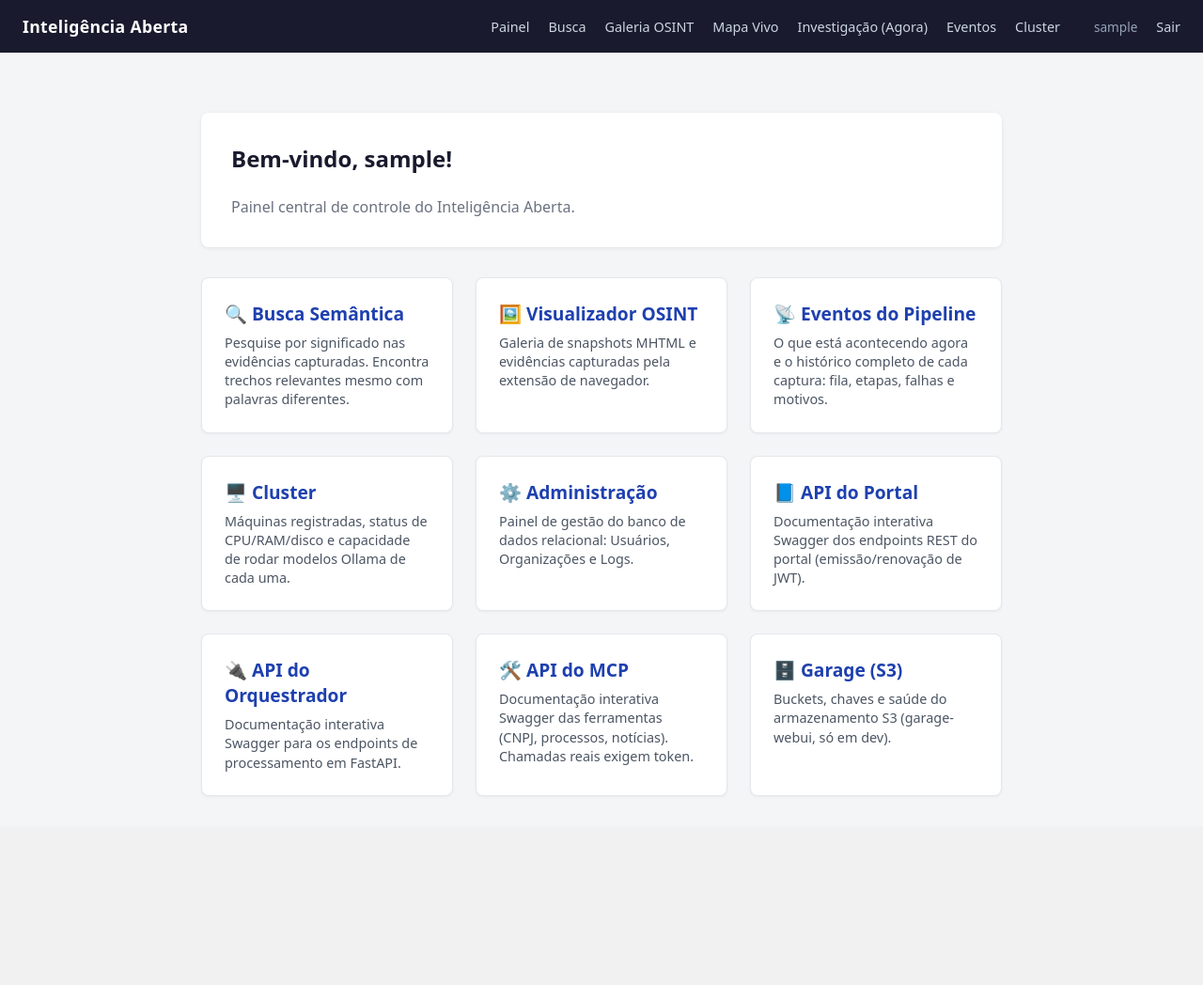
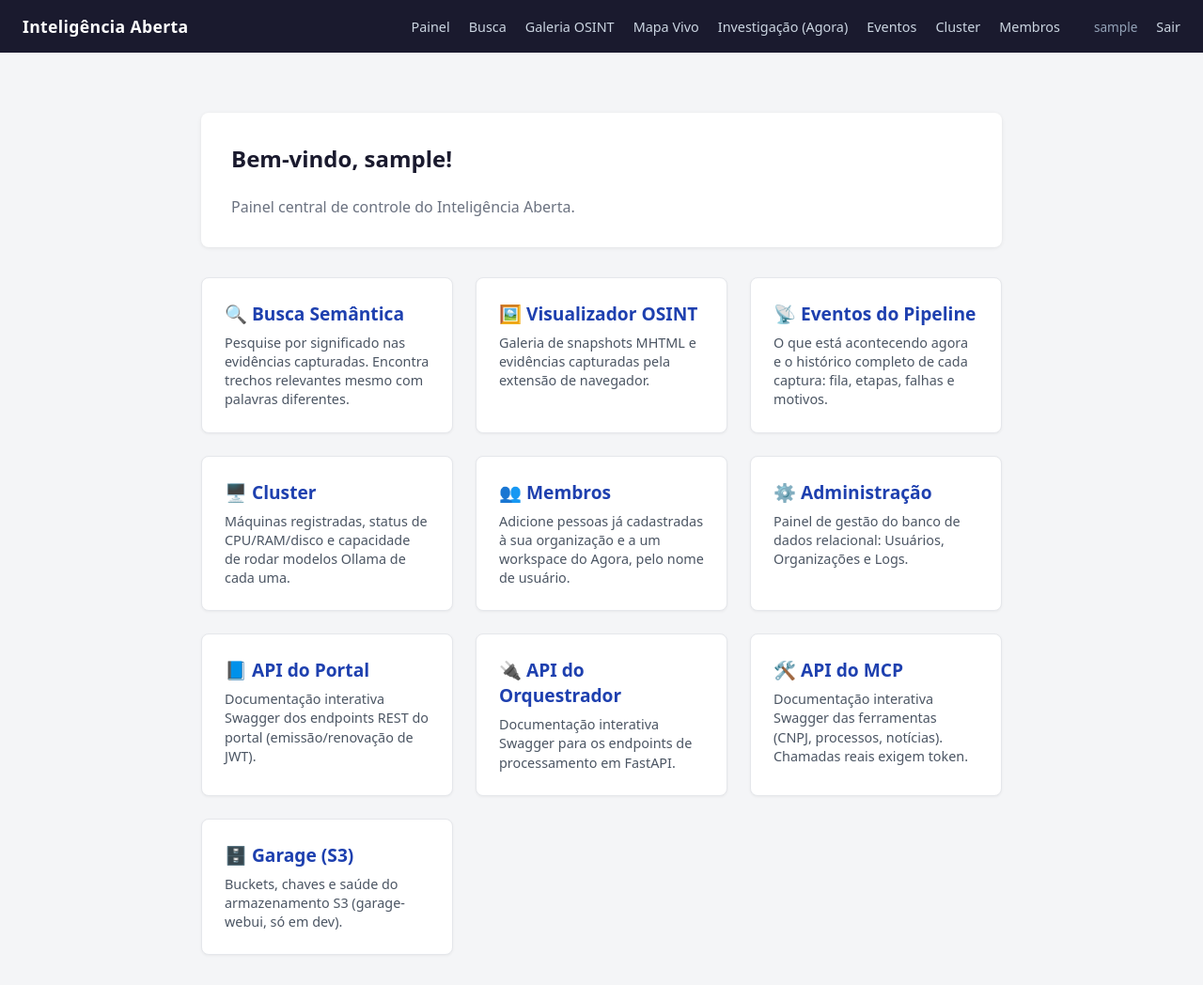
Before and after one commit to bonafe/inteligencia-aberta, a Django app: page / in a window 1280 px wide. Shown: the whole page at 94% size. Before the commit the page ends 846 px from the top, so only its background shows below. Run offline with Django 5.2, Linux system fonts and the light colour scheme; the visitor is signed in with stand-in values (Sample User, id 1); parts of the project's set-up code (start-up, migrations or seed data) failed here and were passed over.

Commit message:
Adiciona a tela /membros/ para pôr pessoas na organização e num workspace do Agora
Dono ou administrador adiciona uma pessoa já cadastrada pelo nome de usuário,
com papel na organização (admin, membro ou convidado; nunca dono) e, se quiser,
um papel num workspace da mesma organização, limitado pelo teto do papel na
organização. Quem já é membro mantém o papel; vínculo vencido é reativado.
Emite eventos operacionais e avisa o agora-sync. Documentação e changelog
atualizados.

Co-Authored-By: Claude Sonnet 5.5 <noreply@anthropic.com>

```diff
--- /dev/null
+++ b/services/portal/apps/accounts/membros.py
@@ -0,0 +1,83 @@
+"""Adicionar uma pessoa já cadastrada a uma organização (e, se quiser, a um workspace do Agora).
+
+Não há convite por e-mail nem link: quem administra a organização informa o nome de usuário e a pessoa
+passa a ser membro na hora. O papel `owner` não se concede aqui, e quem já é membro não tem o papel
+alterado por este caminho (rebaixar ou promover dono/administrador é decisão do admin do Django).
+"""
+
+from dataclasses import dataclass
+
+from django.contrib.auth import get_user_model
+from django.db import transaction
+from django.utils import timezone
+
+from apps.events.emit import emit
+
+from .models import Membership
+from .permissoes import exige_admin
+
+PAPEIS_CONCEDIVEIS = (Membership.Role.ADMIN, Membership.Role.MEMBER, Membership.Role.GUEST)
+
+
+class ErroMembro(Exception):
+    """Entrada recusada; a mensagem é segura para mostrar a quem administra."""
+
+
+@dataclass
+class Resultado:
+    usuario: object
+    membership: Membership
+    ja_era_membro: bool
+    workspace_papel: str | None = None  # papel efetivo no workspace, se foi pedido
+
+
+def adicionar_membro(ator, organizacao, username: str, papel: str, *, workspace=None, papel_workspace: str | None = None) -> Resultado:
+    exige_admin(ator, organizacao)
+    if papel not in PAPEIS_CONCEDIVEIS:
+        raise ErroMembro("Papel inválido para a organização.")
+    alvo = get_user_model().objects.filter(username=(username or "").strip(), is_active=True).first()
+    if alvo is None:
+        raise ErroMembro("Não existe usuário ativo com esse nome. A pessoa precisa se cadastrar em /registro/ antes.")
+    if workspace is not None and (workspace.organization_id != organizacao.pk or workspace.archived_at):
+        raise ErroMembro("Workspace inválido para esta organização.")
+
+    with transaction.atomic():
+        membership, criado = Membership.objects.get_or_create(
+            user=alvo, organization=organizacao, defaults={"role": papel, "invited_by": ator},
+        )
+        ja_era_membro = not criado
+        if ja_era_membro and membership.expires_at and membership.expires_at <= timezone.now():
+            # vínculo vencido: reativa com o papel pedido (não é um membro vigente)
+            membership.role, membership.expires_at, membership.invited_by = papel, None, ator
+            membership.save(update_fields=["role", "expires_at", "invited_by"])
+            ja_era_membro = False
+        if not ja_era_membro:
+            emit(
+                "accounts.membro_adicionado", "ok", source="portal", subject_type="organization", subject_id=organizacao.pk,
+                tenant_id=organizacao.pk, user_id=ator.pk, payload={"alvo": str(alvo.pk), "papel": membership.role},
+            )
+
+        resultado = Resultado(alvo, membership, ja_era_membro)
+        if workspace is not None:
+            resultado.workspace_papel = _no_workspace(ator, workspace, alvo, papel_workspace)
+    return resultado
+
+
+def _no_workspace(ator, workspace, alvo, papel_workspace) -> str:
+    from apps.agora import acesso, sync
+    from apps.agora.models import Workspace, WorkspaceMember
+
+    if papel_workspace not in {Workspace.Role.EDITOR, Workspace.Role.PARTICIPANT, Workspace.Role.VIEWER}:
+        raise ErroMembro("Papel inválido para o workspace.")
+    if alvo.pk != workspace.owner_id:
+        WorkspaceMember.objects.update_or_create(
+            workspace=workspace, user=alvo, defaults={"role": papel_workspace, "invited_by": ator, "expires_at": None},
+        )
+    efetivo = acesso.papel_efetivo(alvo, workspace)  # o teto da organização pode ser menor que o pedido
+    emit(
+        "agora.papel_alterado", "ok", source="portal", subject_type="workspace", subject_id=workspace.pk,
+        tenant_id=workspace.organization_id, user_id=ator.pk,
+        payload={"workspace": str(workspace.pk), "alvo": str(alvo.pk), "papel": papel_workspace, "efetivo": efetivo},
+    )
+    sync.avisar_papel(workspace, alvo, efetivo)
+    return efetivo
--- a/services/portal/apps/accounts/urls.py
+++ b/services/portal/apps/accounts/urls.py
@@ -7,5 +7,7 @@ urlpatterns = [
     path("entrar/", views.EntrarView.as_view(), name="login"),
     path("sair/", LogoutView.as_view(), name="logout"),
     path("registro/", views.registro, name="registro"),
+    path("membros/", views.membros, name="membros"),
+    path("membros/<uuid:org_id>/", views.membros, name="membros"),
     path("", views.dashboard, name="dashboard"),
 ]
--- a/services/portal/apps/accounts/views.py
+++ b/services/portal/apps/accounts/views.py
@@ -1,11 +1,14 @@
 from django.conf import settings
 from django.contrib.auth import get_user_model, login
+from django.contrib import messages
 from django.contrib.auth.decorators import login_required
 from django.contrib.auth.views import LoginView
-from django.shortcuts import redirect, render
+from django.shortcuts import get_object_or_404, redirect, render
 
 from .forms import RegistrationForm
-from .models import Organization
+from .membros import PAPEIS_CONCEDIVEIS, ErroMembro, adicionar_membro
+from .models import Membership, Organization
+from .permissoes import exige_admin, orgs_onde_e_admin
 from .services import criar_organizacao_individual
 
 
@@ -69,3 +72,49 @@ class EntrarView(LoginView):
         if not request.user.is_authenticated and not get_user_model().objects.exists():
             return redirect("registro")
         return super().dispatch(request, *args, **kwargs)
+
+
+@login_required
+def membros(request, org_id=None):
+    """Quem administra a organização lista os membros e adiciona gente (por nome de usuário), com workspace opcional."""
+    from apps.agora.models import Workspace
+
+    if org_id is None:
+        primeira = orgs_onde_e_admin(request.user).order_by("name").first()
+        if primeira is None:
+            return render(request, "accounts/membros.html", {"sem_org": True}, status=403)
+        return redirect("membros", org_id=primeira.pk)
+    org = get_object_or_404(Organization, pk=org_id)
+    exige_admin(request.user, org)
+
+    if request.method == "POST":
+        workspace = None
+        if request.POST.get("workspace"):
+            workspace = Workspace.objects.filter(pk=request.POST["workspace"], organization=org).first()
+        try:
+            if request.POST.get("workspace") and workspace is None:
+                raise ErroMembro("Workspace não encontrado nesta organização.")
+            r = adicionar_membro(
+                request.user, org, request.POST.get("username", ""), request.POST.get("papel", ""),
+                workspace=workspace, papel_workspace=request.POST.get("papel_workspace"),
+            )
+        except ErroMembro as erro:
+            messages.error(request, str(erro))
+        else:
+            nome = r.usuario.get_username()
+            if r.ja_era_membro:
+                messages.info(request, f"{nome} já era membro desta organização (papel mantido: {r.membership.get_role_display()}).")
+            else:
+                messages.success(request, f"{nome} foi adicionado(a) como {r.membership.get_role_display()}.")
+            if workspace is not None:
+                messages.success(request, f"{nome} tem acesso a “{workspace.title}” como {Workspace.Role(r.workspace_papel).label}.")
+        return redirect("membros", org_id=org.pk)
+
+    return render(request, "accounts/membros.html", {
+        "org": org,
+        "orgs": orgs_onde_e_admin(request.user).order_by("name"),
+        "membros": Membership.objects.filter(organization=org).select_related("user").order_by("user__username"),
+        "workspaces": Workspace.objects.filter(organization=org, archived_at__isnull=True).order_by("title"),
+        "papeis": [(p.value, p.label) for p in PAPEIS_CONCEDIVEIS],
+        "papeis_workspace": [(v, l) for v, l in Workspace.Role.choices if v != "owner"],
+    })
--- a/services/portal/templates/accounts/dashboard.html
+++ b/services/portal/templates/accounts/dashboard.html
@@ -71,6 +71,12 @@
     <p>Máquinas registradas, status de CPU/RAM/disco e capacidade de rodar modelos Ollama de cada uma.</p>
   </a>
 
+  <!-- Membros da organização -->
+  <a href="{% url 'membros' %}" class="tool-card">
+    <h3>👥 Membros</h3>
+    <p>Adicione pessoas já cadastradas à sua organização e a um workspace do Agora, pelo nome de usuário.</p>
+  </a>
+
   <!-- Django Admin -->
   <a href="/admin" class="tool-card">
     <h3>⚙️ Administração</h3>
--- a/services/portal/templates/base.html
+++ b/services/portal/templates/base.html
@@ -82,6 +82,7 @@
         <a href="{% url 'agora:app' %}">Investigação (Agora)</a>
         <a href="{% url 'events:painel' %}">Eventos</a>
         <a href="{% url 'cluster:painel' %}">Cluster</a>
+        <a href="{% url 'membros' %}">Membros</a>
         <span style="color:#94a3b8;font-size:.85rem;margin-left:1rem;">{{ user.username }}</span>
         <form method="post" action="{% url 'logout' %}">
           {% csrf_token %}
```
Also changed, not shown: AGENTS.md (+1 -0 lines), CLAUDE.md (+2 -0 lines), docs/componentes/interfaces/agora.md (+2 -0 lines), docs/componentes/interfaces/web.md (+1 -0 lines), docs/deploy.md (+1 -0 lines), docs/seguranca/autenticacao.md (+5 -1 lines), services/portal/templates/accounts/membros.html (added, +59 -0 lines), services/portal/tests/test_accounts_membros.py (added, +95 -0 lines), CHANGELOG_IA.md.
